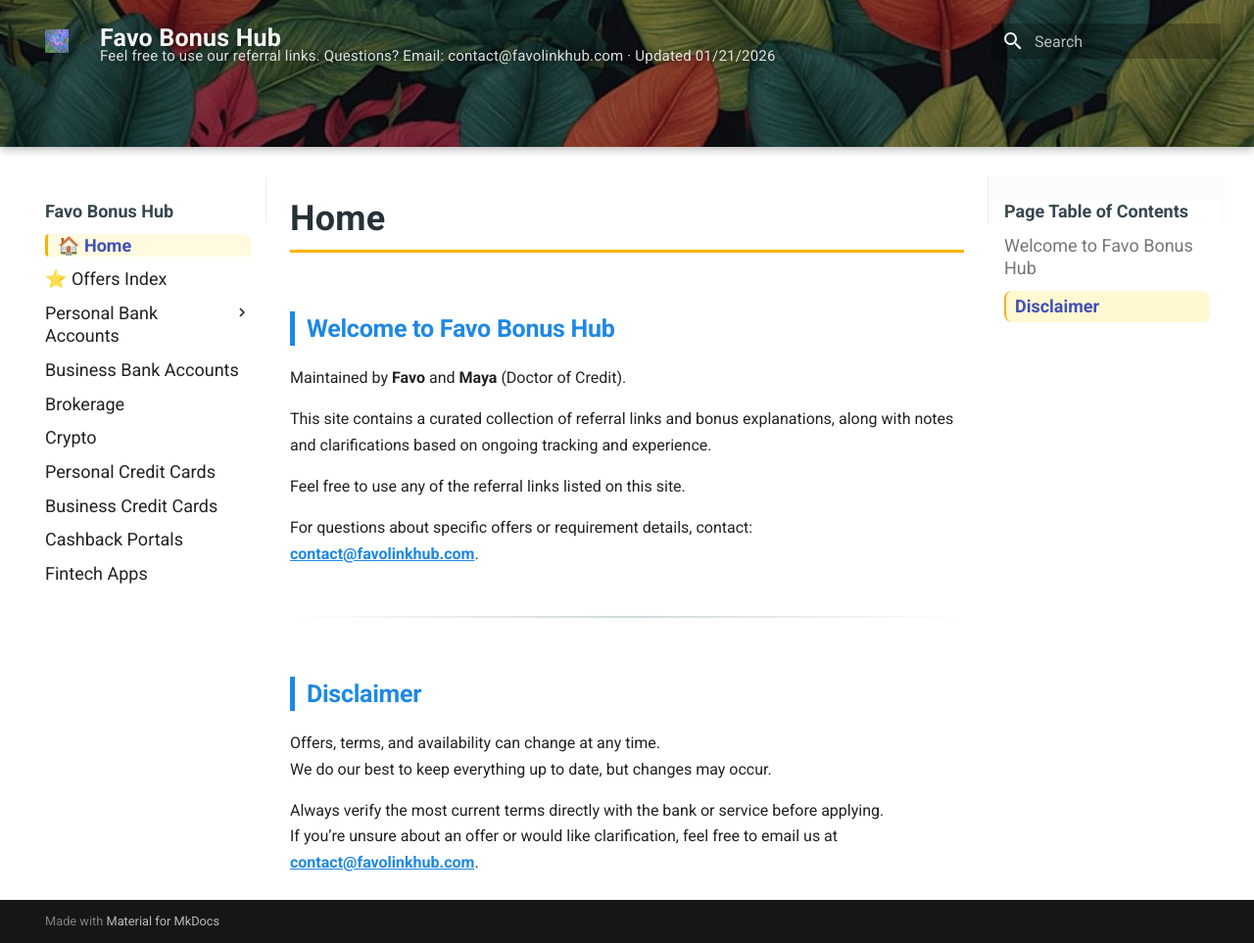
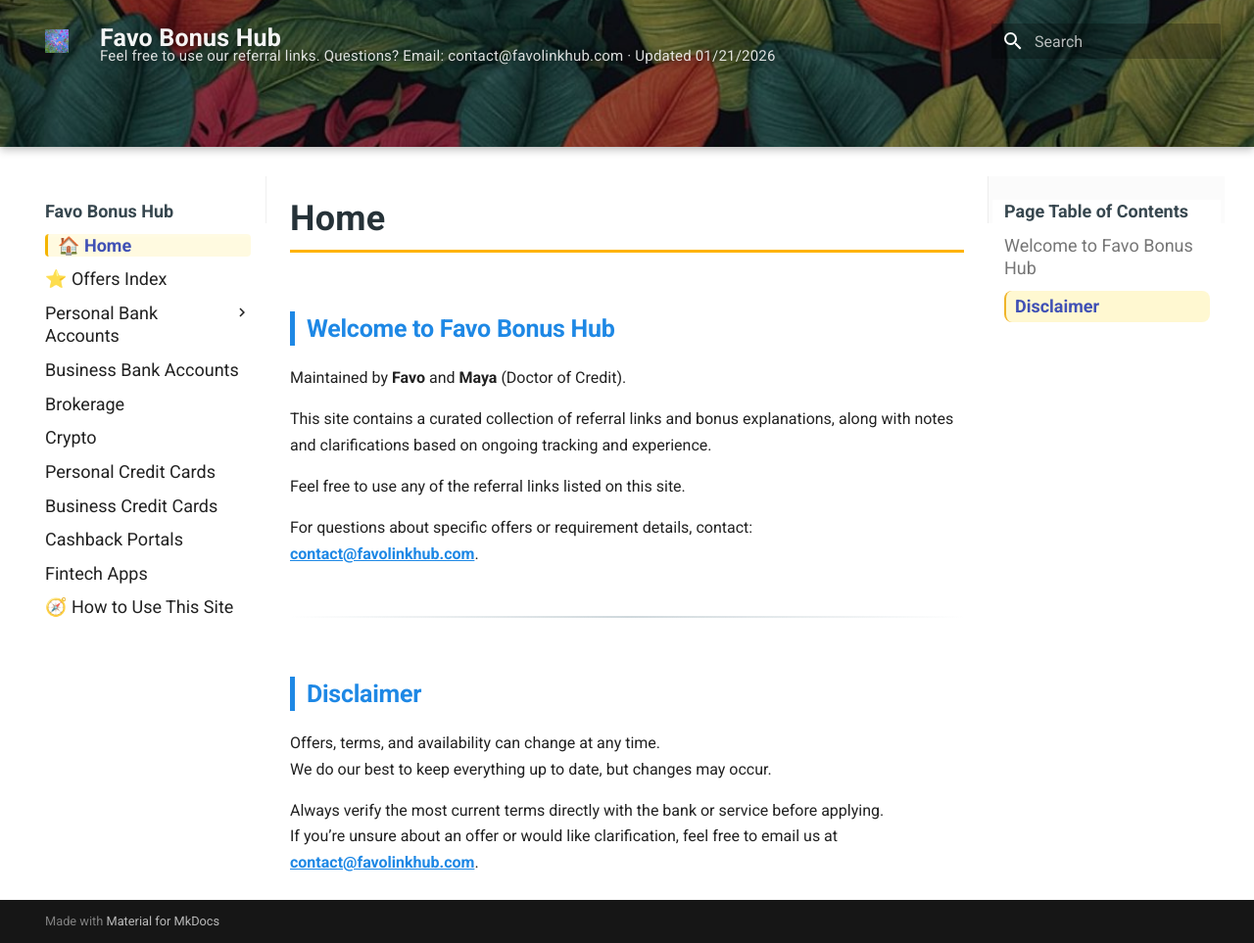
Before and after one commit to whispersofzephyr/favolinkhub-site, an MkDocs documentation site: the page built from docs/index.md, in a window 1280 px wide and 963 px high. Shown: the whole window at 98% size. Built offline with MkDocs 1.6.1 and Material for MkDocs 9.7.7, drawn with Linux system fonts in a browser that asks for light colours.

Commit message:
Update mkdocs.yml

```diff
--- a/mkdocs.yml
+++ b/mkdocs.yml
@@ -24,6 +24,7 @@ nav:
   - Business Credit Cards: business-credit-cards.md
   - Cashback Portals: shopping-portals.md
   - Fintech Apps: money-tools.md
+  - 🧭 How to Use This Site: help.md
 
 markdown_extensions:
   - toc:
```
